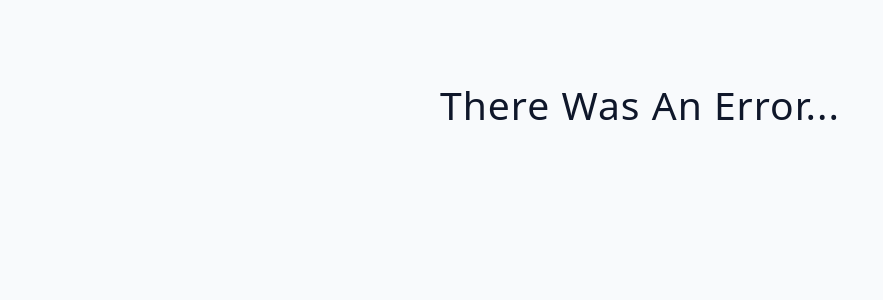
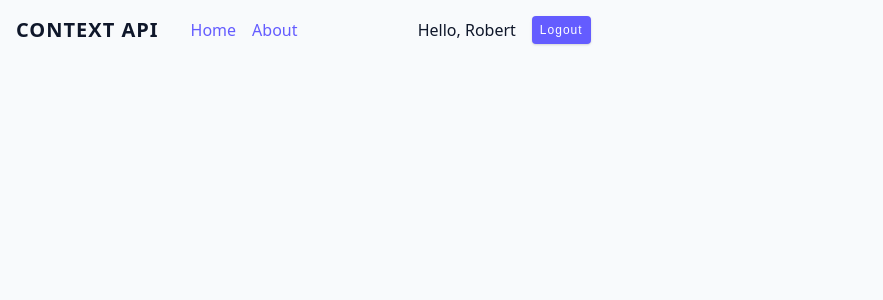
Before and after one commit to RobertDunca/advanced-react-tutorial, a React (Vite) app: page / in a window 1280 px wide. Shown: the top 300 px of the page, without its empty margins (0-883 px from the left). Built offline with nearby package versions, Linux system fonts and the light colour scheme; no server answers.

Commit message:
prop drilling

```diff
--- a/src/App.jsx
+++ b/src/App.jsx
@@ -1,15 +1,11 @@
 // import Starter from './tutorial/'
 // import { StrictMode } from "react";
 // import About from "./tutorial/04-project-structure/starter/pages/About";
-import Starter from "./tutorial/08-custom-hooks/starter/02-fetch-data";
+import Starter from "./tutorial/09-context-api/starter/Navbar";
 // import Starter from "./tutorial/02-useEffect/starter/05-cleanup-function";
 
 function App() {
-  return (
-    <div className="container">
-      <Starter />
-    </div>
-  );
+  return <Starter />;
 }
 
 export default App;
--- /dev/null
+++ b/src/tutorial/09-context-api/starter/Navbar.jsx
@@ -0,0 +1,49 @@
+import { useState } from "react";
+const Navbar = () => {
+  const robert = { name: "Robert" };
+  const [user, setUser] = useState(robert);
+
+  const logout = () => {
+    setUser(null);
+  };
+  return (
+    <nav className="navbar">
+      <h5>CONTEXT API</h5>
+      <NavLinks logout={logout} user={user} />
+    </nav>
+  );
+};
+export default Navbar;
+
+const NavLinks = ({ logout, user }) => {
+  return (
+    <div className="nav-container">
+      <ul className="nav-links">
+        <li>
+          <a href="#">home</a>
+        </li>
+        <li>
+          <a href="#">about</a>
+        </li>
+      </ul>
+      <UserContainer logout={logout} user={user} />
+    </div>
+  );
+};
+
+const UserContainer = ({ logout, user }) => {
+  return (
+    <div className="user-container">
+      {user ? (
+        <>
+          <p>Hello, {user.name}</p>
+          <button className="btn" onClick={logout}>
+            Logout
+          </button>
+        </>
+      ) : (
+        <p>Please Login</p>
+      )}
+    </div>
+  );
+};
```
